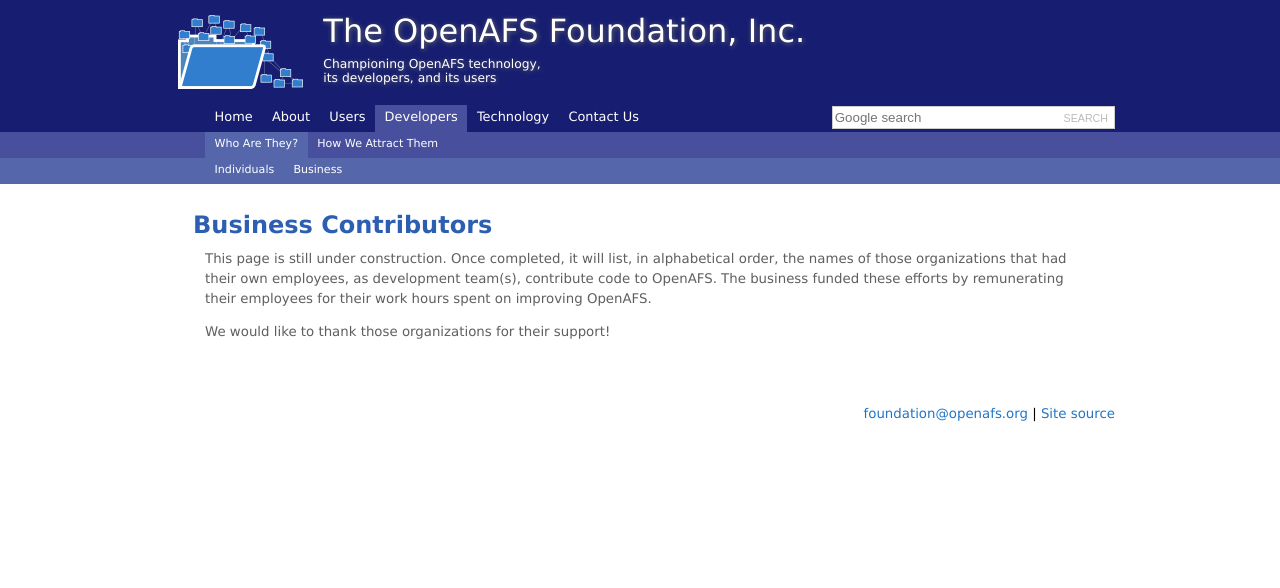
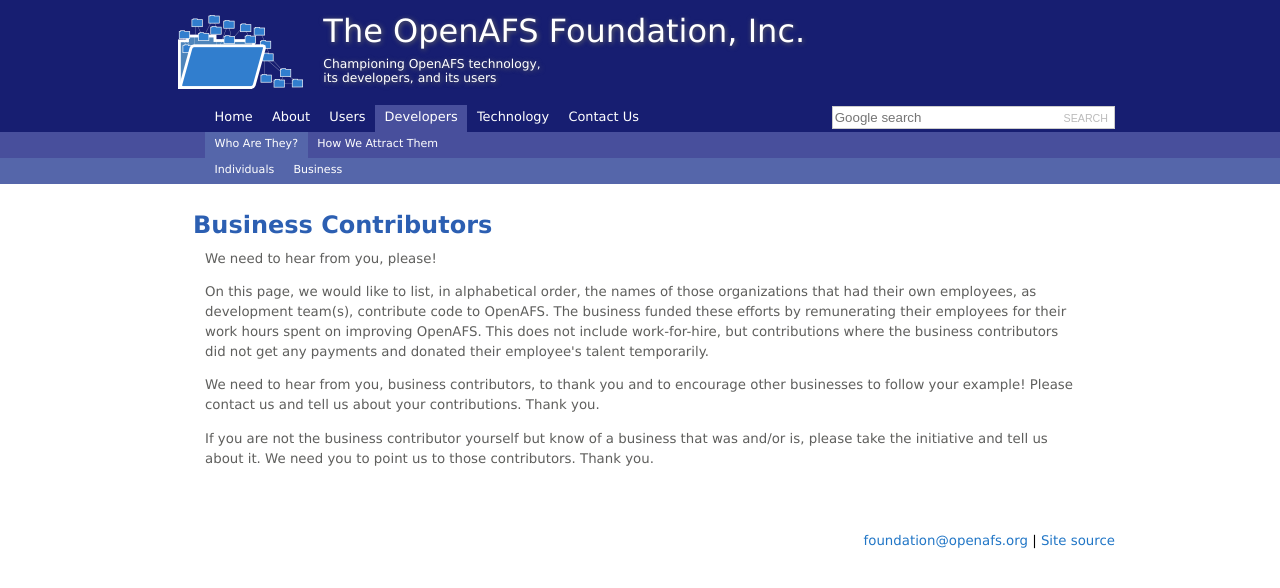
Before and after one commit to openafsfoundation/openafsfoundation.org, a Jekyll site: the page built from devs/business/index.md, in a window 1280 px wide. Shown: the top 588 px of the page. Built offline with Jekyll 4.4.1, drawn with Linux system fonts in a browser that asks for light colours.

Commit message:
Update index.md

```diff
--- a/devs/business/index.md
+++ b/devs/business/index.md
@@ -5,6 +5,10 @@
 
 ## Business Contributors ##
 
-This page is still under construction.  Once completed, it will list, in alphabetical order, the names of those organizations that had their own employees, as development team(s), contribute code to OpenAFS.  The business funded these efforts by remunerating their employees for their work hours spent on improving OpenAFS.
+We need to hear from you, please!
 
-We would like to thank those organizations for their support!
+On this page, we would like to list, in alphabetical order, the names of those organizations that had their own employees, as development team(s), contribute code to OpenAFS.  The business funded these efforts by remunerating their employees for their work hours spent on improving OpenAFS.  This does not include work-for-hire, but contributions where the business contributors did not get any payments and donated their employee's talent temporarily.
+
+We need to hear from you, business contributors, to thank you and to encourage other businesses to follow your example!  Please contact us and tell us about your contributions.  Thank you.
+
+If you are not the business contributor yourself but know of a business that was and/or is, please take the initiative and tell us about it.  We need you to point us to those contributors. Thank you.
```
